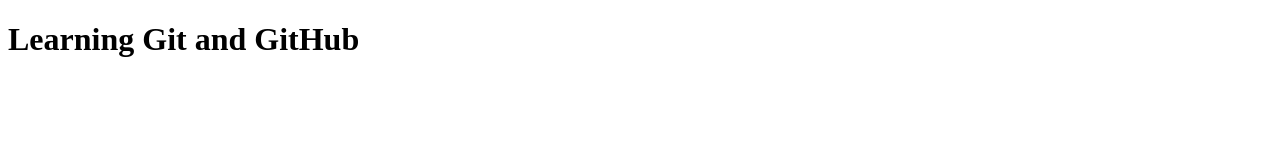
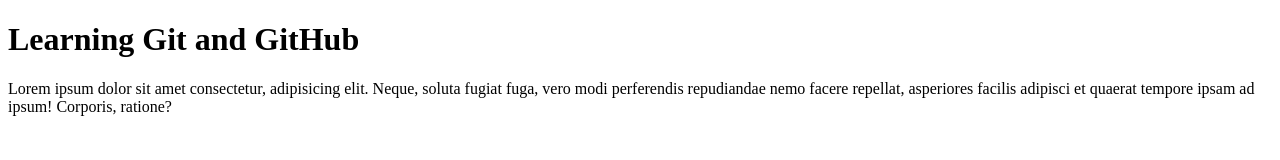
Before and after one commit to mryeminaung/mms-git-test, a plain HTML site: page index.html in a window 1280 px wide. Drawn offline with Linux system fonts and the light colour scheme.

Commit message:
third commit

```diff
--- a/index.html
+++ b/index.html
@@ -8,5 +8,8 @@
     </head>
     <body>
         <h1>Learning Git and GitHub</h1>
+        <p>
+            Lorem ipsum dolor sit amet consectetur, adipisicing elit. Neque, soluta fugiat fuga, vero modi perferendis repudiandae nemo facere repellat, asperiores facilis adipisci et quaerat tempore ipsam ad ipsum! Corporis, ratione?
+        </p>
     </body>
 </html>
```
